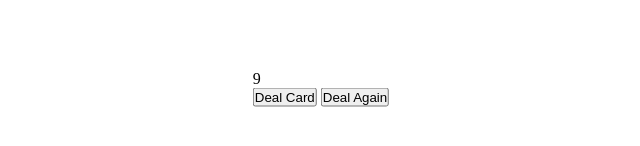
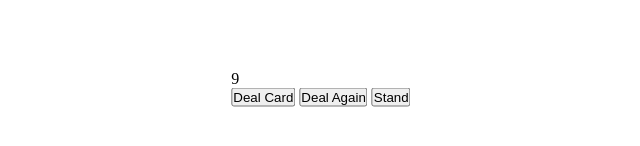
Before and after one commit to newyorkcityjose/blackjack, a plain HTML site: page index.html in a window 1280 px wide. Both pictures are taken after a click on the button "Deal Card". Shown: the part 312-458 px from the top of the page, without its empty margins (319-959 px from the left). Drawn offline with Linux system fonts and the light colour scheme.

Commit message:
computer arr

```diff
--- a/index.html
+++ b/index.html
@@ -13,6 +13,7 @@
         <div class="show-computer-card"></div>
         <button class="btn deal-card">Deal Card</button>
         <button class="btn">Deal Again</button>
+        <button class="btn stand">Stand</button>
     </div>
 
     <script src="script.js"></script>
--- a/script.js
+++ b/script.js
@@ -76,16 +76,23 @@ const playerCard = document.querySelector('.show-player-card');
 const playerPoints = document.querySelector('.show-player-points');
 const computerCard = document.querySelector('.show-computer-card');
 const deal = document.querySelector('.deal-card');
+const stand = document.querySelector('.stand');
 let arr = []
+let arrComputer = []
 deal.addEventListener('click', function () {
   let cardPlayer = cardhandlePlayer()
-  console.log(cardPlayer);
+  let cardComputer = cardhandlePlayer()
 
-  let view = blackjackCard(cardPlayer)
-  // playerPoints.innerHTML = view
-  arr.push(view)
+
+  let playerView = blackjackCard(cardPlayer)
+  let computerView = blackjackCard(cardComputer)
+
+  arrComputer.push(computerView)
+  arr.push(playerView)
   let sum = arrSumPlayer(arr)
+  let sumComputer = arrSumPlayer(arrComputer)
   console.log(sum)
+  console.log(arrComputer)
 
   if (sum > 21) {
     console.log('Over 21');
```
